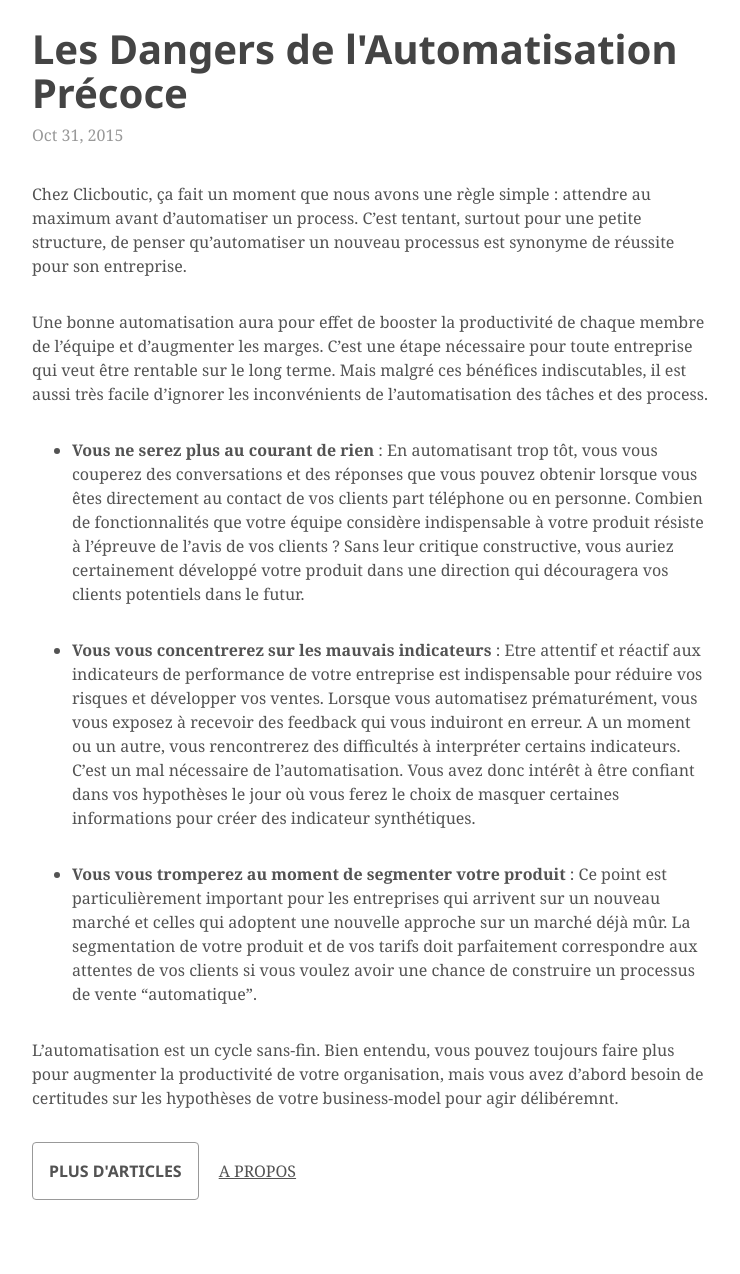
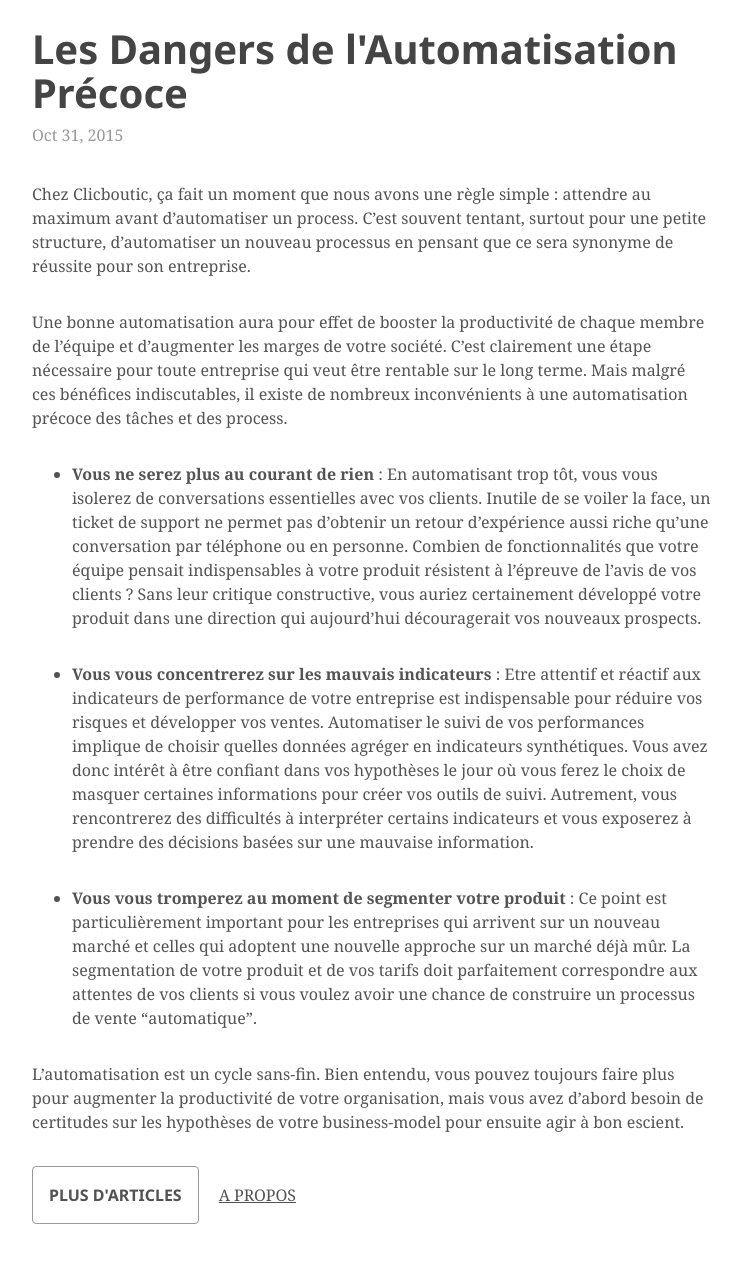
Before and after one commit to tarikpeudon/tarikpeudon.github.io, a Jekyll site: the page built from _posts/2015-10-31-dangers-automatisation-precoce.markdown, in a window 1280 px wide. Shown: the whole page, without its empty margins (268-1008 px from the left). Built offline with Jekyll 4.4.1, drawn with Linux system fonts in a browser that asks for light colours; some web fonts are replaced; before the commit the page ends 1250 px from its top, so only the background shows below that.

Commit message:
Update 2015-10-31-dangers-automatisation-precoce.markdown

```diff
--- a/_posts/2015-10-31-dangers-automatisation-precoce.markdown
+++ b/_posts/2015-10-31-dangers-automatisation-precoce.markdown
@@ -5,14 +5,14 @@ date:   2015-10-31 21:17:45
 categories: category1
 ---
 
-Chez Clicboutic, ça fait un moment que nous avons une règle simple : attendre au maximum avant d’automatiser un process. C’est tentant, surtout pour une petite structure, de penser qu’automatiser un nouveau processus est synonyme de réussite pour son entreprise.
+Chez Clicboutic, ça fait un moment que nous avons une règle simple : attendre au maximum avant d’automatiser un process. C’est souvent tentant, surtout pour une petite structure, d’automatiser un nouveau processus en pensant que ce sera synonyme de réussite pour son entreprise.
 
-Une bonne automatisation aura pour effet de booster la productivité de chaque membre de l’équipe et d’augmenter les marges. C’est une étape nécessaire pour toute entreprise qui veut être rentable sur le long terme. Mais malgré ces bénéfices indiscutables, il est aussi très facile d’ignorer les inconvénients de l’automatisation des tâches et des process.
+Une bonne automatisation aura pour effet de booster la productivité de chaque membre de l’équipe et d’augmenter les marges de votre société. C’est clairement une étape nécessaire pour toute entreprise qui veut être rentable sur le long terme. Mais malgré ces bénéfices indiscutables, il existe de nombreux inconvénients à une automatisation précoce des tâches et des process.
 
-- **Vous ne serez plus au courant de rien** : En automatisant trop tôt, vous vous couperez des conversations et des réponses que vous pouvez obtenir lorsque vous êtes directement au contact de vos clients part téléphone ou en personne. Combien de fonctionnalités que votre équipe considère indispensable à votre produit résiste à l’épreuve de l’avis de vos clients ? Sans leur critique constructive, vous auriez certainement développé votre produit dans une direction qui découragera vos clients potentiels dans le futur.
+- **Vous ne serez plus au courant de rien** : En automatisant trop tôt, vous vous isolerez de conversations essentielles avec vos clients. Inutile de se voiler la face, un ticket de support ne permet pas d'obtenir un retour d'expérience aussi riche qu'une conversation par téléphone ou en personne. Combien de fonctionnalités que votre équipe pensait indispensables à votre produit résistent à l’épreuve de l’avis de vos clients ? Sans leur critique constructive, vous auriez certainement développé votre produit dans une direction qui aujourd'hui découragerait vos nouveaux prospects.
 
-- **Vous vous concentrerez sur les mauvais indicateurs** : Etre attentif et réactif aux indicateurs de performance de votre entreprise est indispensable pour réduire vos risques et développer vos ventes. Lorsque vous automatisez prématurément, vous vous exposez à recevoir des feedback qui vous induiront en erreur. A un moment ou un autre, vous rencontrerez des difficultés à interpréter certains indicateurs. C’est un mal nécessaire de l’automatisation. Vous avez donc intérêt à être confiant dans vos hypothèses le jour où vous ferez le choix de masquer certaines informations pour créer des indicateur synthétiques.
+- **Vous vous concentrerez sur les mauvais indicateurs** : Etre attentif et réactif aux indicateurs de performance de votre entreprise est indispensable pour réduire vos risques et développer vos ventes. Automatiser le suivi de vos performances  implique de choisir quelles données agréger en indicateurs synthétiques. Vous avez donc intérêt à être confiant dans vos hypothèses le jour où vous ferez le choix de masquer certaines informations pour créer vos outils de suivi. Autrement, vous rencontrerez des difficultés à interpréter certains indicateurs et vous exposerez à prendre des décisions basées sur une mauvaise information.
 
 - **Vous vous tromperez au moment de segmenter votre produit** : Ce point est particulièrement important pour les entreprises qui arrivent sur un nouveau marché et celles qui adoptent une nouvelle approche sur un marché déjà mûr. La segmentation de votre produit et de vos tarifs doit parfaitement correspondre aux attentes de vos clients si vous voulez avoir une chance de construire un processus de vente “automatique”.
 
-L’automatisation est un cycle sans-fin. Bien entendu, vous pouvez toujours faire plus pour augmenter la productivité de votre organisation, mais vous avez d’abord besoin de certitudes sur les hypothèses de votre business-model pour agir délibéremnt.
+L’automatisation est un cycle sans-fin. Bien entendu, vous pouvez toujours faire plus pour augmenter la productivité de votre organisation, mais vous avez d’abord besoin de certitudes sur les hypothèses de votre business-model pour ensuite agir à bon escient.
```
